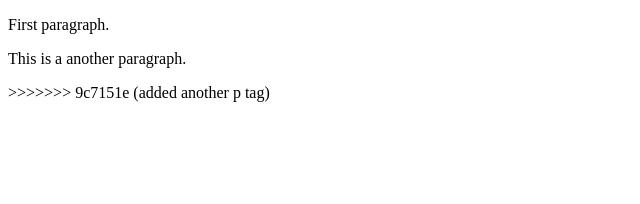
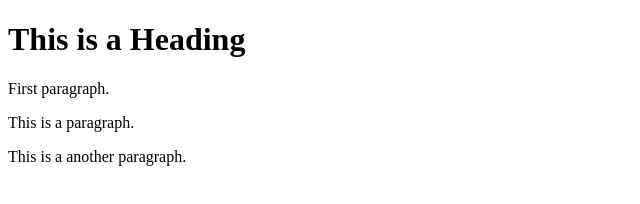
Before and after one commit to ramsarank/learning-git, a plain HTML site: page index.html in a window 1280 px wide. Shown: the whole page, without its empty margins (0-640 px from the left). Drawn offline with Linux system fonts and the light colour scheme.

Commit message:
Update index.html

```diff
--- a/index.html
+++ b/index.html
@@ -4,9 +4,11 @@
 <title>Page Title</title>
 </head>
 <body>
- <p>First paragraph.</p>
- <p>This is a another paragraph.</p>
+  <h1>This is a Heading</h1>
+  <p>First paragraph.</p>
+  <p>This is a paragraph.</p>
+  <p>This is a another paragraph.</p>
 
->>>>>>> 9c7151e (added another p tag)
+
 </body>
 </html>
```
